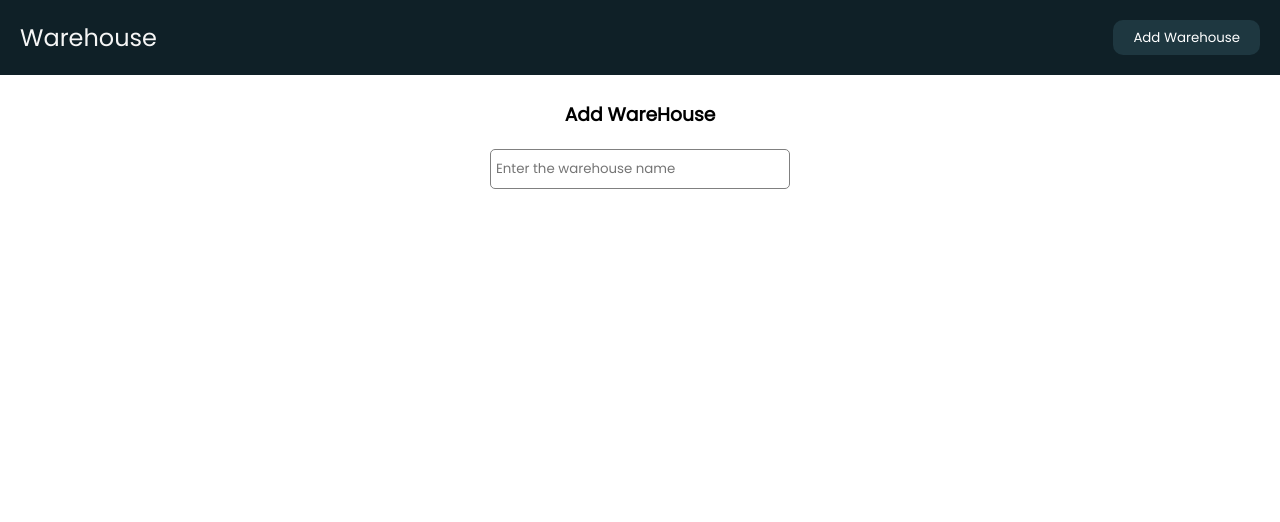
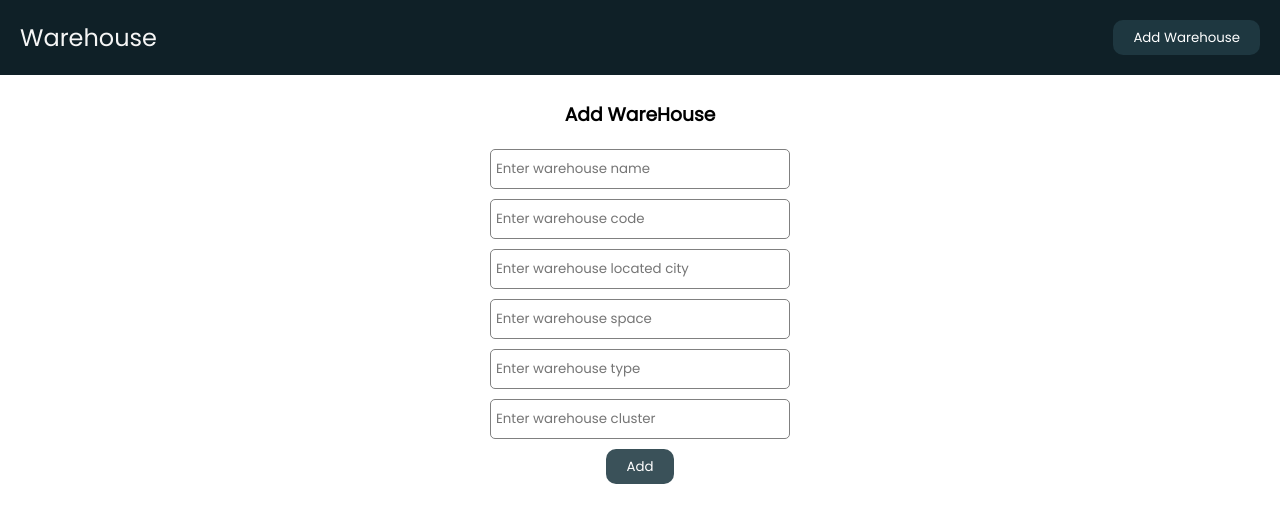
Before and after one commit to deepak-sdk/project-warehouse, a React (Create React App) app: page /add-warehouse in a window 1280 px wide. Shown: the top 522 px of the page. Built offline with nearby package versions, Linux system fonts and the light colour scheme; no server answers.

Commit message:
addwarehouse

```diff
--- a/src/components/AddPage.js
+++ b/src/components/AddPage.js
@@ -1,14 +1,71 @@
-import React from "react";
+import React, { useState } from "react";
+import Button from "../UI/Button";
 import "./AddPage.css";
 
 export const AddPage = () => {
+  const [name, setName] = useState("");
+  const [code, setCode] = useState("");
+  const [city, setCity] = useState("");
+  const [space, setSpace] = useState("");
+  const [type, setType] = useState("");
+  const [cluster, setCluster] = useState("");
+
+  const newWarehouseData = () => {
+    const newData = {
+      name: name,
+      code: code,
+      city: city,
+      space_available: space,
+      type: type,
+      cluster: cluster,
+    };
+    console.log(newData);
+
+    fetch("https://616d506937f997001745d992.mockapi.io/warehouse", {
+      method: "POST",
+      body: JSON.stringify(newData),
+      headers: { "Content-Type": "application/json" },
+    }).then((data) => data.json());
+  };
   return (
     <div className="addPage--container">
       <div className="addpage--heading">
         <h3>Add WareHouse</h3>
       </div>
       <div className="addpage--inputs">
-        <input placeholder="Enter the warehouse name"/>
+        <input
+          placeholder="Enter warehouse name"
+          onChange={(e) => setName(e.target.value)}
+          value={name}
+        />
+        <input
+          placeholder="Enter warehouse code"
+          onChange={(e) => setCode(e.target.value)}
+          value={code}
+        />
+        <input
+          placeholder="Enter warehouse located city"
+          onChange={(e) => setCity(e.target.value)}
+          value={city}
+        />
+        <input
+          placeholder="Enter warehouse space"
+          onChange={(e) => setSpace(e.target.value)}
+          value={space}
+        />
+        <input
+          placeholder="Enter warehouse type"
+          onChange={(e) => setType(e.target.value)}
+          value={type}
+        />
+        <input
+          placeholder="Enter warehouse cluster"
+          onChange={(e) => setCluster(e.target.value)}
+          value={cluster}
+        />
+        <div className="addpage-button">
+          <Button onClick={newWarehouseData}>Add</Button>
+        </div>
       </div>
     </div>
   );
--- a/src/components/EditPage.js
+++ b/src/components/EditPage.js
@@ -3,6 +3,7 @@ import AppContext from "../context/app-context";
 import { useParams, useHistory } from "react-router";
 // import { API_URL } from "../MOCK_API";
 import "./EditPage.css";
+import Button from "../UI/Button";
 
 export const EditPage = () => {
   const { id } = useParams();
@@ -129,8 +130,8 @@ const UpdateWarehouse = ({ updatedWarehouse, setUpdatedWarehouse }) => {
       </div>
       <div className="warehouse-data--button">
         {" "}
-        <button onClick={editWarehouse}>Save</button>
-        <button>Discard</button>
+        <Button onClick={editWarehouse}>Save</Button>
+        <Button>Discard</Button>
       </div>
     </div>
   );
```
